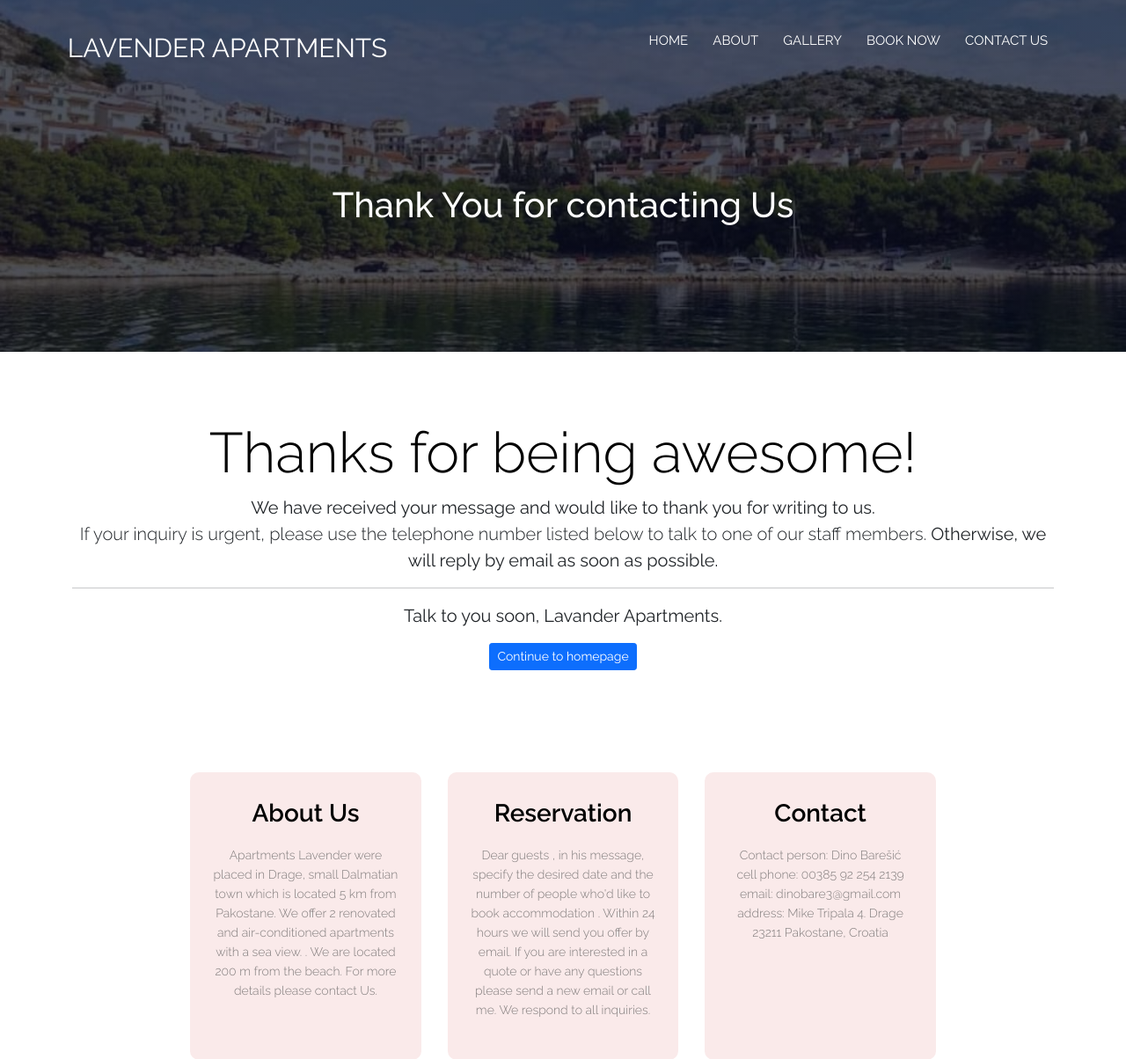
After one commit to unizd-sit-web/zavrsni-projekt-webapp, a Flask app: page /contact/thanks in a window 1280 px wide. The commit adds this page. Shown: the top 1204 px of the page at 88% size. Run offline with Flask 2, Linux system fonts and the light colour scheme; some libraries are stand-ins or nearby versions.

Commit message:
thanks_contact template

```diff
--- a/App.py
+++ b/App.py
@@ -102,6 +102,7 @@
         result['message'] = request.form.get('message')
 
         sendContactForm(result)
+        return redirect(url_for('.contact_thanks'))
     return render_template("contact.html")
 
 #Upisi u bazu podataka novu rezervaciju
@@ -146,6 +147,11 @@
 
     return render_template("thanks.html")
 
+@app.route("/contact/thanks")
+def contact_thanks():
+
+    return render_template("thanks_contact.html")
+
 
 if __name__ == '__main__':
     db.create_all()
--- a/templates/thanks.html
+++ b/templates/thanks.html
@@ -3,7 +3,7 @@
 {% block subtitle %}<h1>Reservation received!</h1>{% endblock %}
 {% block content2 %}
 <div class="jumbotron text-center">
-    <h1 class="display-3">Thank You!</h1>
+    <h1 class="display-3"><br>Thank You!</h1>
     <p class="lead"><strong>Please check your email.</strong><br>Booking confirmation was sent to your e-mail. </p>
     <hr>
     <p>
--- /dev/null
+++ b/templates/thanks_contact.html
@@ -0,0 +1,18 @@
+{% extends "base.html" %}
+{% block title %}Thanks-you{% endblock %}
+{% block subtitle %}<h1>Thank You for contacting Us</h1>{% endblock %}
+{% block content2 %}
+<div class="jumbotron text-center">
+    <h1 class="display-3"><br>Thanks for being awesome! </h1>
+    <p class="lead"><strong>We have received your message and would like to thank you for writing to us.</strong><br> If your inquiry is urgent, please use the telephone number listed below to talk to one of our staff members.
+
+       <strong>Otherwise, we will reply by email as soon as possible.</strong></p>
+    <hr>
+    <p class="lead"><strong>Talk to you soon, Lavander Apartments.</strong> </p>
+      <a class="btn btn-primary btn-sm" href="https://bootstrapcreative.com/" role="button">Continue to homepage</a>
+    </p>
+  </div>
+
+
+
+{% endblock %}
```
